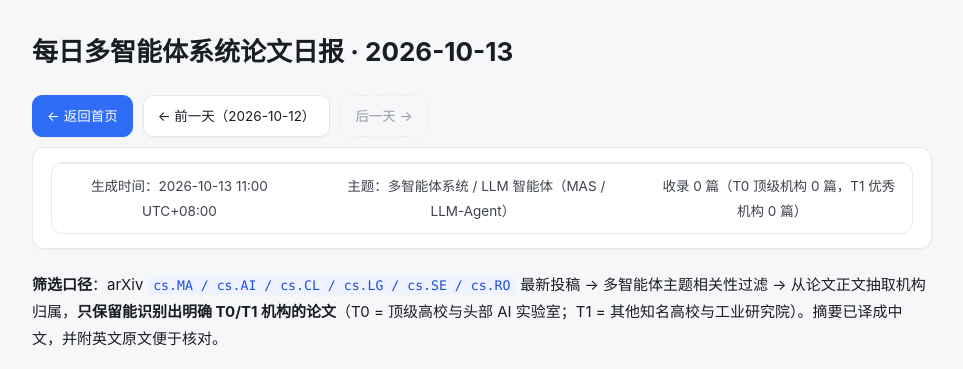
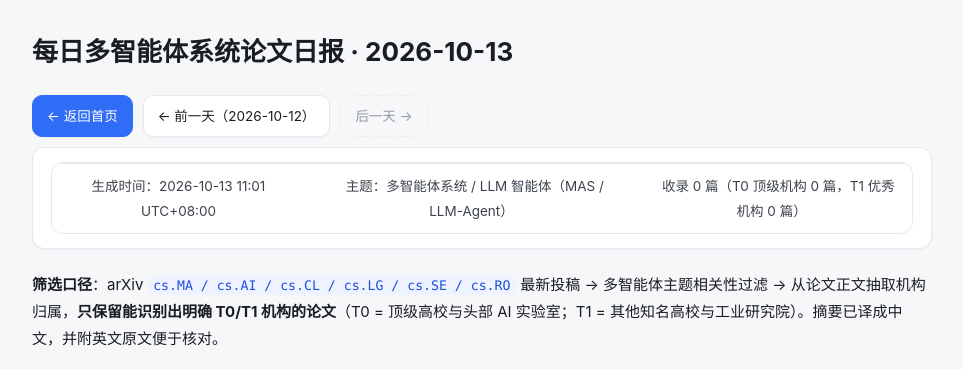
Before and after one commit to isaacveg/mas-daily, a Jekyll site: the page built from daily/2026-10-13.md, in a window 1280 px wide. Shown: the top 369 px of the page, without its empty margins (158-1121 px from the left). Built offline with Jekyll 4.4.1, drawn with Linux system fonts in a browser that asks for light colours.

Commit message:
report: 更新 2026-10-13 日报

```diff
--- a/daily/2026-10-13.md
+++ b/daily/2026-10-13.md
@@ -8,7 +8,7 @@ permalink: /daily/2026-10-13/
 <div class="day-nav"><a class="home" href="/mas-daily/">← 返回首页</a><a href="/mas-daily/daily/2026-10-12/">← 前一天（2026-10-12）</a><span class="disabled">后一天 →</span></div>
 
 
-> 生成时间：2026-10-13 11:00 UTC+08:00　|　主题：多智能体系统 / LLM 智能体（MAS / LLM-Agent）　|　收录 0 篇（T0 顶级机构 0 篇，T1 优秀机构 0 篇）
+> 生成时间：2026-10-13 11:01 UTC+08:00　|　主题：多智能体系统 / LLM 智能体（MAS / LLM-Agent）　|　收录 0 篇（T0 顶级机构 0 篇，T1 优秀机构 0 篇）
 
 **筛选口径**：arXiv `cs.MA / cs.AI / cs.CL / cs.LG / cs.SE / cs.RO` 最新投稿 → 多智能体主题相关性过滤 → 从论文正文抽取机构归属，**只保留能识别出明确 T0/T1 机构的论文**（T0 = 顶级高校与头部 AI 实验室；T1 = 其他知名高校与工业研究院）。摘要已译成中文，并附英文原文便于核对。
 
```
